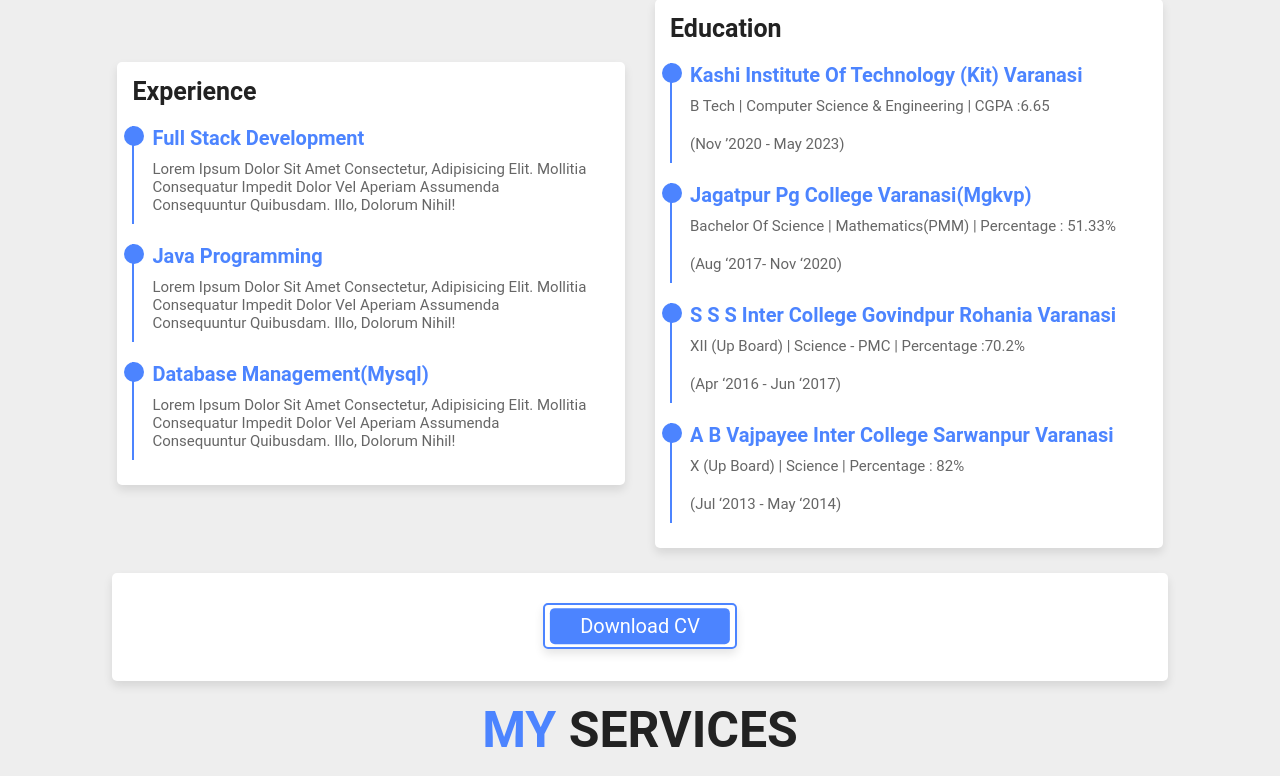
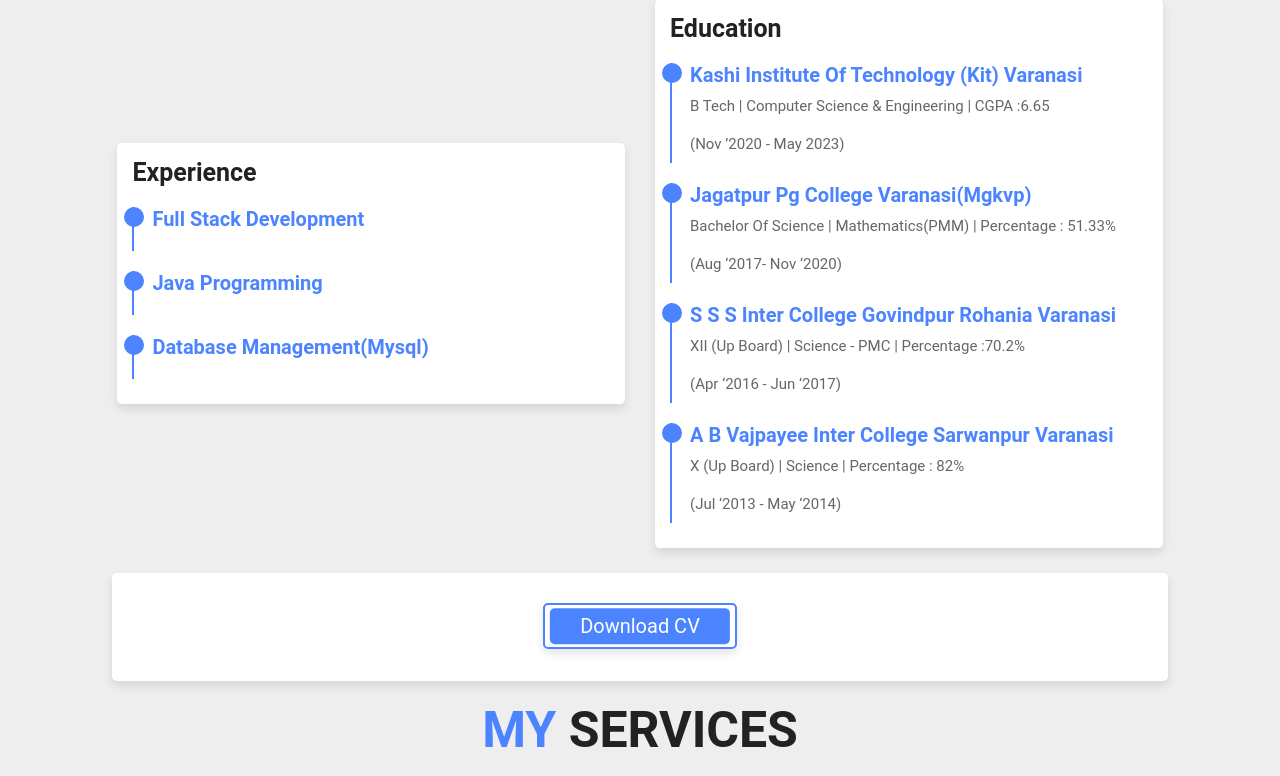
Before and after one commit to ravi10299/portfolio, a plain HTML site: page index.html in a window 1280 px wide. Shown: the part 1323-2099 px from the top of the page. Drawn offline with nearby package versions, Linux system fonts and the light colour scheme.

Commit message:
Update index.html

```diff
--- a/index.html
+++ b/index.html
@@ -109,15 +109,15 @@
             <h3 class="title">experience</h3>
             <div class="exp-box">
                 <h3>full stack development</h3>
-                <p>Lorem ipsum dolor sit amet consectetur, adipisicing elit. Mollitia consequatur impedit dolor vel aperiam assumenda consequuntur quibusdam. Illo, dolorum nihil!</p>
+                <p></p>
             </div>
             <div class="exp-box">
                 <h3>java programming</h3>
-                <p>Lorem ipsum dolor sit amet consectetur, adipisicing elit. Mollitia consequatur impedit dolor vel aperiam assumenda consequuntur quibusdam. Illo, dolorum nihil!</p>
+                <p></p>
             </div>
             <div class="exp-box">
                 <h3>database management(mysql)</h3>
-                <p>Lorem ipsum dolor sit amet consectetur, adipisicing elit. Mollitia consequatur impedit dolor vel aperiam assumenda consequuntur quibusdam. Illo, dolorum nihil!</p>
+                <p></p>
             </div>
         </div>
 
```
